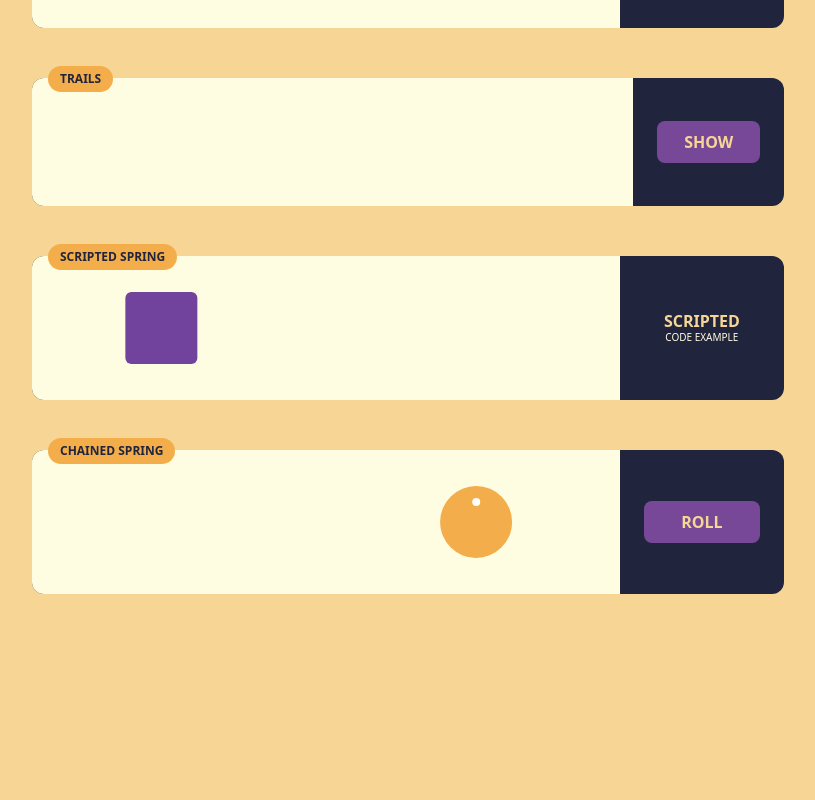
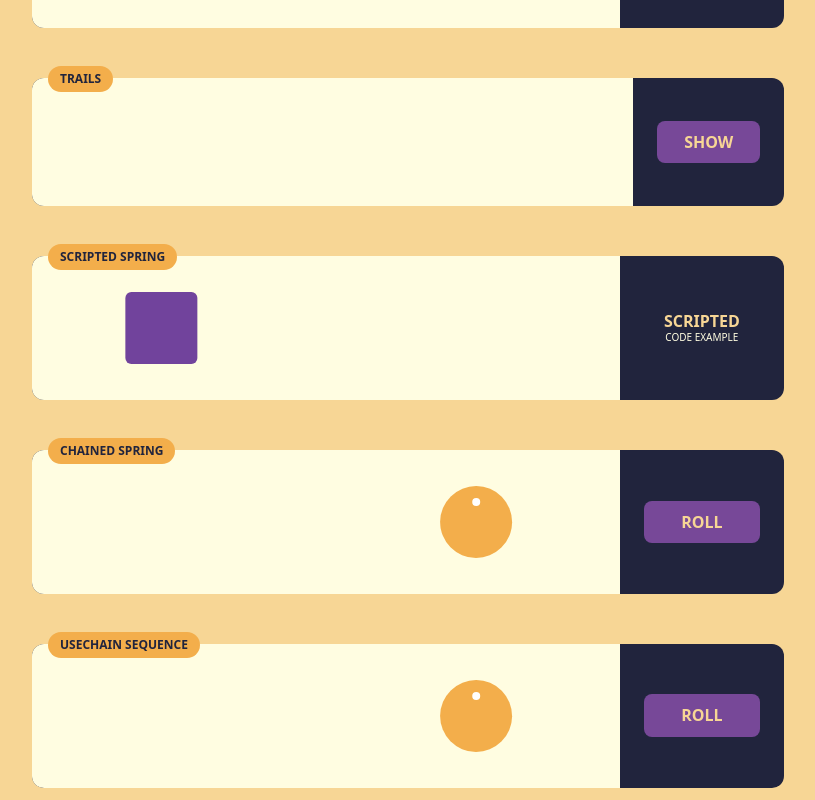
Before and after one commit to rahkee/common-react-springs, a React (Create React App) app: page / in a window 1280 px wide. Shown: the part 485-1285 px from the top of the page, without its empty margins (232-1047 px from the left). Before the commit the page ends 1091 px from the top, so only its background shows below. Built offline with nearby package versions, Linux system fonts and the light colour scheme.

Commit message:
usechain sequence start

```diff
--- a/src/App.js
+++ b/src/App.js
@@ -1,10 +1,11 @@
 import React from 'react';
-import OnLoadSpring from './pages/onload-sequence.js';
-import ToggleSpring from './pages/toggle-sequence.js';
+import OnLoadSpring from './pages/onload-spring.js';
+import ToggleSpring from './pages/toggle-spring.js';
 import NumberCount from './pages/number-count.js';
-import ScriptedSpring from './pages/scripted-sequence.js';
-import ChainedSpring from './pages/chained-sequence.js';
-import Trails from './pages/trails-sequence.js';
+import ScriptedSpring from './pages/scripted-spring.js';
+import ChainedSpring from './pages/chained-spring.js';
+import Trails from './pages/trails-spring.js';
+import UseChainSequence from './pages/use-chain-sequence.js';
 
 import './modern-normalize.css';
 import './App.css';
@@ -18,6 +19,7 @@ function App() {
             <Trails />
             <ScriptedSpring />
             <ChainedSpring />
+            <UseChainSequence />
         </>
     );
 }
--- /dev/null
+++ b/src/pages/use-chain-sequence.js
@@ -0,0 +1,69 @@
+import React, { useState } from 'react';
+import { useSpring, animated, config } from 'react-spring';
+
+const UseChainSequence = () => {
+    const [toggle, setToggle] = useState(false);
+
+    const animProp_button = useSpring({
+        backgroundColor: toggle ? '#de4383' : '#774898',
+        config: config.gentle,
+    });
+
+    const animProp_chainedSpring = useSpring({
+        from: {
+            backgroundColor: '#774898',
+            transform: `translateX(-150px)  rotate(0deg)`,
+        },
+        to: [
+            {
+                backgroundColor: '#00a8b5',
+                transform: `translateX(-50px) rotate(360deg)`,
+            },
+            {
+                backgroundColor: '#de4383',
+                transform: `translateX(50px) rotate(720deg)`,
+            },
+            {
+                backgroundColor: '#f3ae4b',
+                transform: `translateX(150px) rotate(1080deg)`,
+            },
+            {
+                backgroundColor: '#774898',
+                transform: `translateX(-150px) rotate(0deg)`,
+            },
+        ],
+        config: { mass: 20, tension: 500, friction: 150 },
+    });
+
+    return (
+        <main>
+            <header>
+                <p>useChain Sequence</p>
+            </header>
+
+            <article>
+                <section>
+                    <animated.div
+                        style={animProp_chainedSpring}
+                        className="ball"
+                    >
+                        <div className="ball-hole"></div>
+                    </animated.div>
+                </section>
+
+                <footer>
+                    <animated.button
+                        style={animProp_button}
+                        onClick={() => {
+                            setToggle(!toggle);
+                        }}
+                    >
+                        {toggle ? 'Roll' : 'Roll'}
+                    </animated.button>
+                </footer>
+            </article>
+        </main>
+    );
+};
+
+export default UseChainSequence;
```
Also changed, not shown: src/pages/chained-spring.js (renamed from src/pages/chained-sequence.js), src/pages/onload-spring.js (renamed from src/pages/onload-sequence.js), src/pages/scripted-spring.js (renamed from src/pages/scripted-sequence.js), src/pages/toggle-spring.js (renamed from src/pages/toggle-sequence.js), src/pages/trails-spring.js (renamed from src/pages/trails-sequence.js).
